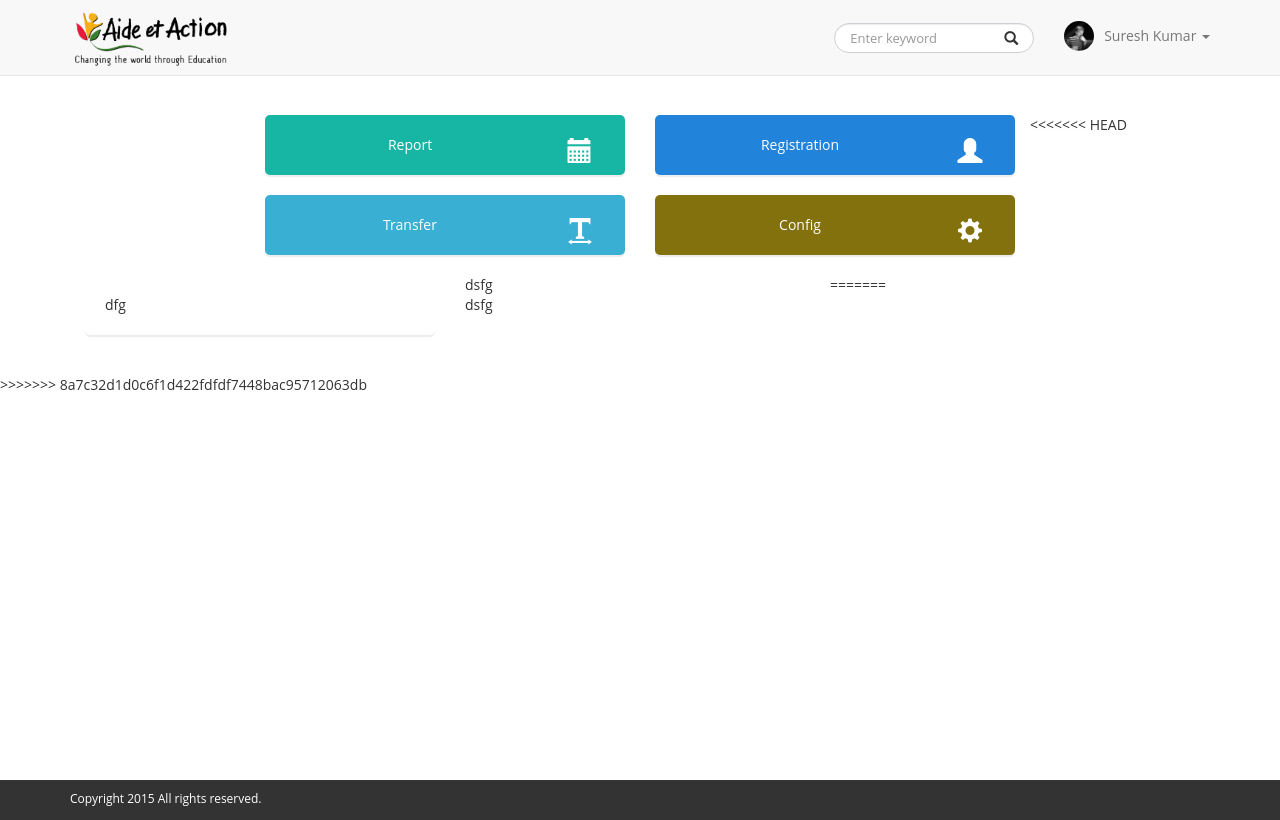
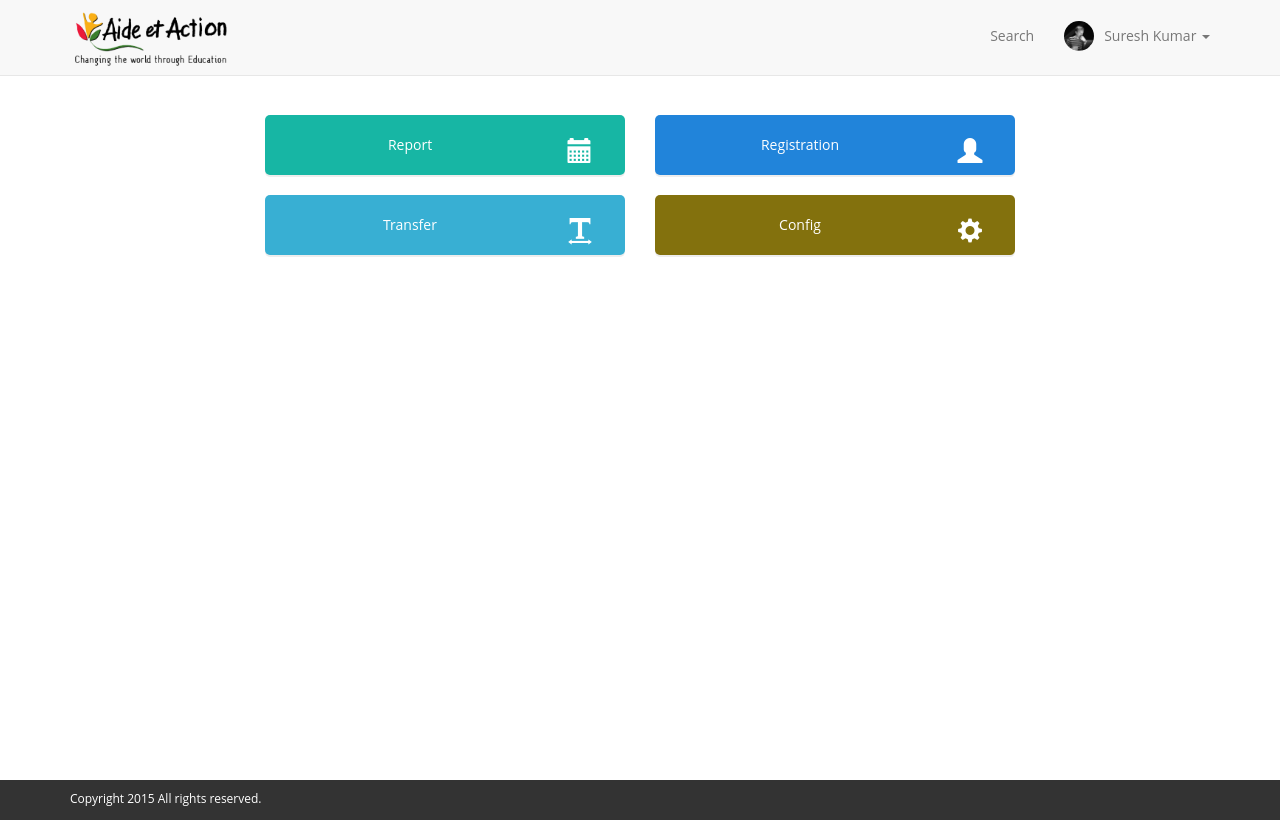
Before and after one commit to PayPal-Opportunity-Hack-Chennai-2015/AIDE-At-Action, a plain HTML site: page dashboard.html in a window 1280 px wide. Drawn offline with Linux system fonts and the light colour scheme.

```diff
--- a/dashboard.html
+++ b/dashboard.html
@@ -19,14 +19,7 @@
         <button aria-controls="navbar" aria-expanded="false" data-target="#navbar" data-toggle="collapse" class="navbar-toggle collapsed" type="button"> <span class="sr-only">Toggle navigation</span> <span class="icon-bar"></span> <span class="icon-bar"></span> <span class="icon-bar"></span> </button>
         <a class="navbar-brand" href="index.html"><img src="images/logo.png" alt="Aide et Action"></a> </div>
       <ul class="nav navbar-nav navbar-right">
-        <li>
-          <form class="navbar-form full-width">
-            <div class="form-group">
-              <input type="text" placeholder="Enter keyword" class="form-control">
-              <button class="btn btn-search" type="submit"><i class="glyphicon glyphicon-search"></i></button>
-            </div>
-          </form>
-        </li>
+        <li><a href="javascript:;">Search</a></li>
         <li class="dropdown navbar-user"> <a data-toggle="dropdown" class="dropdown-toggle" href="javascript:;"> <img alt="" src="images/user.jpg"> <span class="hidden-xs">Suresh Kumar</span> <b class="caret"></b> </a>
           <ul class="dropdown-menu animated fadeInLeft">
             <li class="arrow"></li>
@@ -42,7 +35,6 @@
 <div class="wrapper">
   <div class="container inner-wrap">
     <div class="row">
-<<<<<<< HEAD
       <div class="col-md-offset-2 col-md-8">
         <div class="row">
           <div class="col-sm-6">
@@ -81,20 +73,6 @@
         </div>
       </div>
    </div>
-=======
-      <div class="col-sm-4">
-        <div class="widget widget-stats bg-green">
-          dfg
-        </div>
-      </div>
-      <div class="col-sm-4">
-        dsfg
-      </div>
-      <div class="col-sm-4">
-        dsfg
-      </div>
-    </div>
->>>>>>> 8a7c32d1d0c6f1d422fdfdf7448bac95712063db
   </div>
 </div>
 <footer>
```
